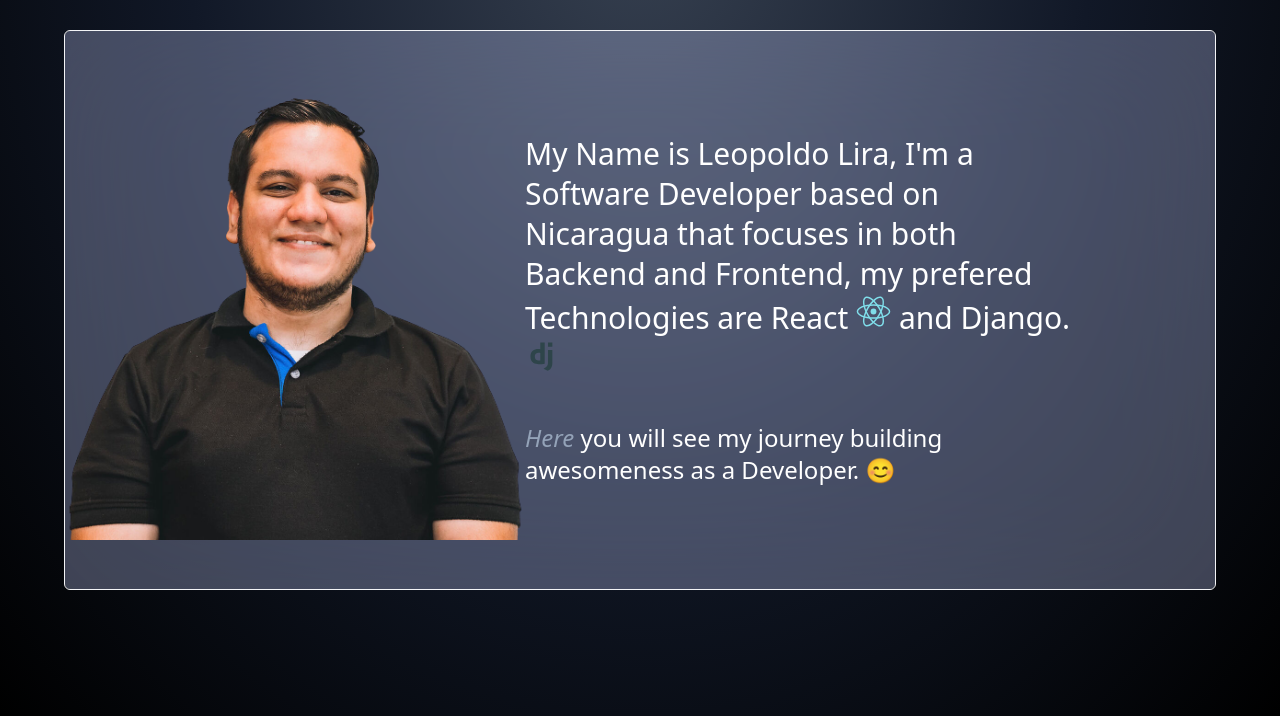
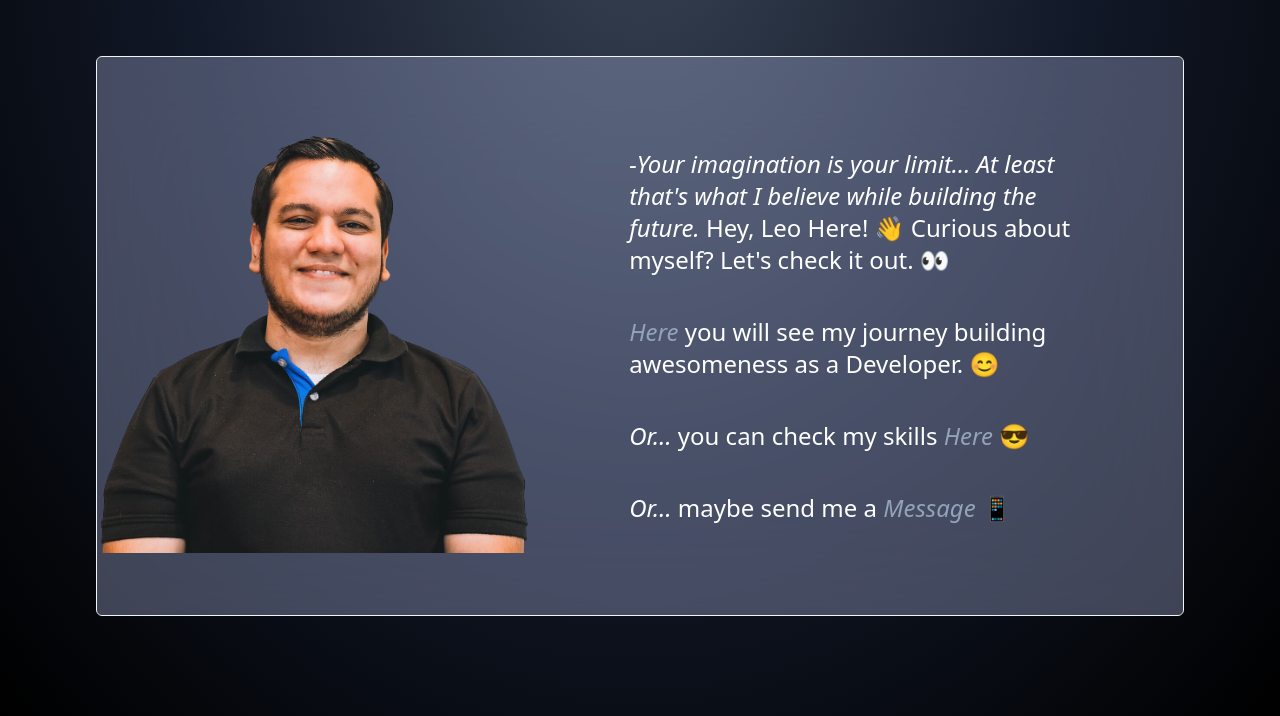
Before and after one commit to LeopoldoLira/portfolio, an Astro site: page /about in a window 1280 px wide. Shown: the part 84-800 px from the top of the page. Built offline with nearby package versions, Linux system fonts and the light colour scheme; Astro itself is replaced by a stand-in of ours.

Commit message:
fix(core): Homepage Updated, About page updated, Body Height Adjusted

```diff
--- a/src/components/Header.astro
+++ b/src/components/Header.astro
@@ -1,4 +1,4 @@
-<header class="w-full shadow shadow-white min-h-fit">
+<header class="w-full shadow shadow-white min-h-fit fixed">
   <div class="w-full flex justify-between py-3 px-5 items-center">
     <div class="flex justify-center items-center h-fit">
       <a href="/">
--- a/src/layouts/Layout.astro
+++ b/src/layouts/Layout.astro
@@ -21,7 +21,7 @@ const { title } = Astro.props;
     <ViewTransitions />
   </head>
   <body
-    class="bg-[radial-gradient(ellipse_at_top,_var(--tw-gradient-stops))] from-gray-700 via-gray-900 to-black h-screen"
+    class="bg-[radial-gradient(ellipse_at_top,_var(--tw-gradient-stops))] from-gray-700 via-gray-900 to-black"
   >
     <Header />
     <slot />
--- a/src/pages/about.astro
+++ b/src/pages/about.astro
@@ -3,29 +3,30 @@ import Layout from "../layouts/Layout.astro";
 ---
 
 <Layout title="About myself | Leopoldo Lira" >
-    <main class="pt-10 w-full flex items-center justify-center ">
-        <div  class="flex items-center w-[90%] h-[35rem] bg-[#c7d1ff] rounded-md bg-clip-padding backdrop-filter backdrop-blur-3xl bg-opacity-30 border border-gray-100">
+    <main class="w-full flex items-center justify-center h-screen pt-10 ">
+        <div  class="flex items-center w-[85%] h-[35rem] bg-[#c7d1ff] rounded-md bg-clip-padding backdrop-filter backdrop-blur-3xl bg-opacity-30 border border-gray-100">
             <div class="w-[40%] flex items-center justify-center">
             <img transition:name="photo" class="w-[30rem]" src="/imgs/leo.png" alt="A photo of Leopoldo Lira" width="42.2%" height="auto"/>
             </div>
-            <div   class="w-[60%] text-white">
-                <p  class="text-3xl w-[80%] mb-10 leading-10">
-                    My Name is Leopoldo Lira, I'm a Software Developer based on Nicaragua that
-                    focuses in both Backend and Frontend, my prefered Technologies are React
-                    <span class="inline-block">
-                        <svg class="animate-spin-slow" xmlns="http://www.w3.org/2000/svg" x="0px" y="0px" width="35" height="35" viewBox="0 0 48 48">
-                            <path fill="#80deea" d="M24,34C11.1,34,1,29.6,1,24c0-5.6,10.1-10,23-10c12.9,0,23,4.4,23,10C47,29.6,36.9,34,24,34z M24,16	c-12.6,0-21,4.1-21,8c0,3.9,8.4,8,21,8s21-4.1,21-8C45,20.1,36.6,16,24,16z"></path><path fill="#80deea" d="M15.1,44.6c-1,0-1.8-0.2-2.6-0.7C7.6,41.1,8.9,30.2,15.3,19l0,0c3-5.2,6.7-9.6,10.3-12.4c3.9-3,7.4-3.9,9.8-2.5	c2.5,1.4,3.4,4.9,2.8,9.8c-0.6,4.6-2.6,10-5.6,15.2c-3,5.2-6.7,9.6-10.3,12.4C19.7,43.5,17.2,44.6,15.1,44.6z M32.9,5.4	c-1.6,0-3.7,0.9-6,2.7c-3.4,2.7-6.9,6.9-9.8,11.9l0,0c-6.3,10.9-6.9,20.3-3.6,22.2c1.7,1,4.5,0.1,7.6-2.3c3.4-2.7,6.9-6.9,9.8-11.9	c2.9-5,4.8-10.1,5.4-14.4c0.5-4-0.1-6.8-1.8-7.8C34,5.6,33.5,5.4,32.9,5.4z"></path><path fill="#80deea" d="M33,44.6c-5,0-12.2-6.1-17.6-15.6C8.9,17.8,7.6,6.9,12.5,4.1l0,0C17.4,1.3,26.2,7.8,32.7,19	c3,5.2,5,10.6,5.6,15.2c0.7,4.9-0.3,8.3-2.8,9.8C34.7,44.4,33.9,44.6,33,44.6z M13.5,5.8c-3.3,1.9-2.7,11.3,3.6,22.2	c6.3,10.9,14.1,16.1,17.4,14.2c1.7-1,2.3-3.8,1.8-7.8c-0.6-4.3-2.5-9.4-5.4-14.4C24.6,9.1,16.8,3.9,13.5,5.8L13.5,5.8z"></path><circle cx="24" cy="24" r="4" fill="#80deea"></circle>
-                        </svg>
+            <div class="w-[60%] flex items-center justify-center flex-col gap-10">
+                <p class="text-white text-2xl w-[70%]">
+                    <span class="italic">
+                      -Your imagination is your limit... At least that's what I believe while building the future.
                     </span>
-                    and Django.
-                    <span class="inline-block">
-                        <svg class="animate-pulse" xmlns="http://www.w3.org/2000/svg" x="0px" y="0px" width="35" height="35" viewBox="0,0,256,256" style="fill:#000000;">
-                        <g fill="#113527" fill-rule="nonzero" stroke="none" stroke-width="1" stroke-linecap="butt" stroke-linejoin="miter" stroke-miterlimit="10" stroke-dasharray="" stroke-dashoffset="0" font-family="none" font-weight="none" font-size="none" text-anchor="none" style="mix-blend-mode: normal"><g transform="scale(8,8)"><path d="M21,4h4v4h-4zM25,22.754c0,1.35 -0.317,5.799 -4.242,7.149l-3.758,-1.903c2.806,-1.224 4,-3.2 4,-5.246c0,-2.828 0,-11.754 0,-11.754l4,0.002c0,0 0,8.713 0,11.752zM14,4v6.302c-0.469,-0.191 -1.48,-0.228 -1.978,-0.228c-3.749,0 -7.022,1.937 -7.022,6.926c0,5.969 4.504,6.997 7.65,6.997c1.242,0 4,-0.122 5.35,-0.513v-19.484zM12.609,20.666c-1.769,0 -3.609,-0.803 -3.609,-3.666c0,-2.863 1.84,-3.469 3.609,-3.469c0.432,0 0.918,0.081 1.391,0.189v6.757c-0.472,0.107 -0.958,0.189 -1.391,0.189z"></path></g></g>
-                        </svg>
-                    </span>
+                  </br>
+                    Hey, Leo Here! 👋 Curious about myself? Let's check it out. 👀
+                  </p>
+                <p class="text-2xl w-[70%] text-white">
+                    <a href="/experience" class="italic text-slate-400 ">Here</a> you will see my journey building awesomeness as a Developer. 😊
                 </p>
-                <p class="text-2xl w-[80%]">
-                    <a href="/experience" class="italic text-slate-400 ">Here</a> you will see my journey building awesomeness as a Developer. 😊
+                <p class="text-2xl w-[70%] text-white">
+                    <span class="italic">Or...</span> you can check my skills
+                    <a href="/skills" class="italic text-slate-400 ">Here</a> 😎
+                </p>
+
+                <p class="text-2xl w-[70%] text-white">
+                    <span class="italic">Or...</span> maybe send me a
+                    <a href="/contact" class="italic text-slate-400 ">Message</a> 📱
                 </p>
             </div>
         </div>
--- a/src/pages/index.astro
+++ b/src/pages/index.astro
@@ -3,13 +3,27 @@ import Layout from "../layouts/Layout.astro";
 ---
 
 <Layout title="Fullstack Developer | Leopoldo Lira">
-  <main class="w-screen h-4/5 flex justify-center items-center">
-    <div class="grid grid-cols-3 gap-5 w-4/5 h-4/5">
+  <main class="w-full h-screen flex justify-center items-center">
+    <div class="grid grid-cols-3 gap-5 w-4/5 h-[65%]">
         <a class="col-start-1 col-end-3" href="/about">
           <div  class="transition duration ease-in-out hover:shadow hover:shadow-white hover:bg-[#c7d1ff] h-[15rem] w-full bg-[#c7d1ff] rounded-md bg-clip-padding backdrop-filter backdrop-blur-3xl bg-opacity-30 border border-gray-100">
-            <div class="flex justify-center items-center h-full gap-10">
+            <div class="flex justify-center items-center h-full gap-5 px-5">
                 <img transition:name="photo" class="w-[25%]" src="/imgs/leo.png" width="100" height="100" alt="A photo of Leopoldo Lira"/>
-                <p class="text-white text-2xl w-3/5"><span class="italic">-Your imagination is your limit... At least that's what I believe while building the future.</span> </br>Hey, Leo Here! 👋 Curious about myself? Let's check it out. 👀</p>
+                <p class="text-2xl mb-10 leading-9 text-white">
+                  My Name is Leopoldo Lira, I'm a Software Developer based on Nicaragua that
+                  focuses in both Backend and Frontend, my prefered Technologies are React
+                  <span class="inline-block">
+                      <svg class="animate-spin-slow" xmlns="http://www.w3.org/2000/svg" x="0px" y="0px" width="35" height="35" viewBox="0 0 48 48">
+                          <path fill="#80deea" d="M24,34C11.1,34,1,29.6,1,24c0-5.6,10.1-10,23-10c12.9,0,23,4.4,23,10C47,29.6,36.9,34,24,34z M24,16	c-12.6,0-21,4.1-21,8c0,3.9,8.4,8,21,8s21-4.1,21-8C45,20.1,36.6,16,24,16z"></path><path fill="#80deea" d="M15.1,44.6c-1,0-1.8-0.2-2.6-0.7C7.6,41.1,8.9,30.2,15.3,19l0,0c3-5.2,6.7-9.6,10.3-12.4c3.9-3,7.4-3.9,9.8-2.5	c2.5,1.4,3.4,4.9,2.8,9.8c-0.6,4.6-2.6,10-5.6,15.2c-3,5.2-6.7,9.6-10.3,12.4C19.7,43.5,17.2,44.6,15.1,44.6z M32.9,5.4	c-1.6,0-3.7,0.9-6,2.7c-3.4,2.7-6.9,6.9-9.8,11.9l0,0c-6.3,10.9-6.9,20.3-3.6,22.2c1.7,1,4.5,0.1,7.6-2.3c3.4-2.7,6.9-6.9,9.8-11.9	c2.9-5,4.8-10.1,5.4-14.4c0.5-4-0.1-6.8-1.8-7.8C34,5.6,33.5,5.4,32.9,5.4z"></path><path fill="#80deea" d="M33,44.6c-5,0-12.2-6.1-17.6-15.6C8.9,17.8,7.6,6.9,12.5,4.1l0,0C17.4,1.3,26.2,7.8,32.7,19	c3,5.2,5,10.6,5.6,15.2c0.7,4.9-0.3,8.3-2.8,9.8C34.7,44.4,33.9,44.6,33,44.6z M13.5,5.8c-3.3,1.9-2.7,11.3,3.6,22.2	c6.3,10.9,14.1,16.1,17.4,14.2c1.7-1,2.3-3.8,1.8-7.8c-0.6-4.3-2.5-9.4-5.4-14.4C24.6,9.1,16.8,3.9,13.5,5.8L13.5,5.8z"></path><circle cx="24" cy="24" r="4" fill="#80deea"></circle>
+                      </svg>
+                  </span>
+                  and Django.
+                  <span class="inline-block">
+                      <svg class="animate-pulse" xmlns="http://www.w3.org/2000/svg" x="0px" y="0px" width="35" height="35" viewBox="0,0,256,256" style="fill:#000000;">
+                      <g fill="#113527" fill-rule="nonzero" stroke="none" stroke-width="1" stroke-linecap="butt" stroke-linejoin="miter" stroke-miterlimit="10" stroke-dasharray="" stroke-dashoffset="0" font-family="none" font-weight="none" font-size="none" text-anchor="none" style="mix-blend-mode: normal"><g transform="scale(8,8)"><path d="M21,4h4v4h-4zM25,22.754c0,1.35 -0.317,5.799 -4.242,7.149l-3.758,-1.903c2.806,-1.224 4,-3.2 4,-5.246c0,-2.828 0,-11.754 0,-11.754l4,0.002c0,0 0,8.713 0,11.752zM14,4v6.302c-0.469,-0.191 -1.48,-0.228 -1.978,-0.228c-3.749,0 -7.022,1.937 -7.022,6.926c0,5.969 4.504,6.997 7.65,6.997c1.242,0 4,-0.122 5.35,-0.513v-19.484zM12.609,20.666c-1.769,0 -3.609,-0.803 -3.609,-3.666c0,-2.863 1.84,-3.469 3.609,-3.469c0.432,0 0.918,0.081 1.391,0.189v6.757c-0.472,0.107 -0.958,0.189 -1.391,0.189z"></path></g></g>
+                      </svg>
+                  </span>
+              </p>
             </div>
           </div>
         </a>
```
